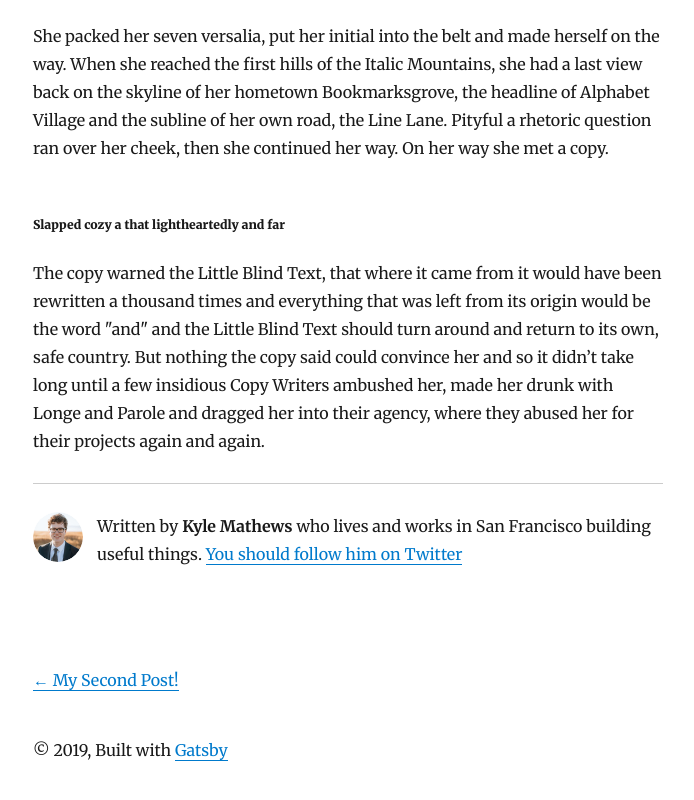
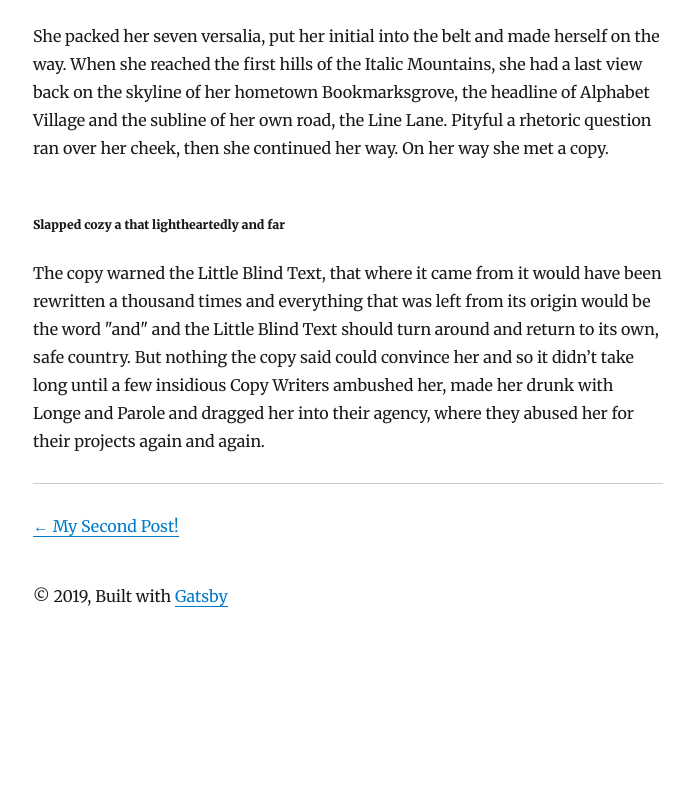
Before and after one commit to bokamix/bejamas-second, a Gatsby site: page /new-beginnings/ in a window 1280 px wide. Shown: the part 2794-3594 px from the top of the page, without its empty margins (292-986 px from the left). After the commit the page ends 3446 px from the top, so only its background shows below. Built offline with nearby package versions, Linux system fonts and the light colour scheme; Gatsby itself is replaced by a stand-in of ours; some packages are replaced by stand-ins of ours.

```diff
--- a/gatsby-config.js
+++ b/gatsby-config.js
@@ -7,9 +7,7 @@
     author: `Kyle Mathews`,
     description: `A starter blog demonstrating what Gatsby can do.`,
     siteUrl: `https://gatsby-starter-blog-demo.netlify.com/`,
-    social: {
-      twitter: `kylemathews`,
-    },
+
   },
   plugins: [
     {
--- a/src/components/bio.js
+++ /dev/null
@@ -1,68 +0,0 @@
-/**
- * Bio component that queries for data
- * with Gatsby's useStaticQuery component
- *
- * See: https://www.gatsbyjs.org/docs/use-static-query/
- */
-
-import React from "react"
-import { useStaticQuery, graphql } from "gatsby"
-import Image from "gatsby-image"
-
-import { rhythm } from "../utils/typography"
-
-const Bio = () => {
-  const data = useStaticQuery(graphql`
-    query BioQuery {
-      avatar: file(absolutePath: { regex: "/profile-pic.jpg/" }) {
-        childImageSharp {
-          fixed(width: 50, height: 50) {
-            ...GatsbyImageSharpFixed
-          }
-        }
-      }
-      site {
-        siteMetadata {
-          author
-          social {
-            twitter
-          }
-        }
-      }
-    }
-  `)
-
-  const { author, social } = data.site.siteMetadata
-  return (
-    <div
-      style={{
-        display: `flex`,
-        marginBottom: rhythm(2.5),
-      }}
-    >
-      <Image
-        fixed={data.avatar.childImageSharp.fixed}
-        alt={author}
-        style={{
-          marginRight: rhythm(1 / 2),
-          marginBottom: 0,
-          minWidth: 50,
-          borderRadius: `100%`,
-        }}
-        imgStyle={{
-          borderRadius: `50%`,
-        }}
-      />
-      <p>
-        Written by <strong>{author}</strong> who lives and works in San
-        Francisco building useful things.
-        {` `}
-        <a href={`https://twitter.com/${social.twitter}`}>
-          You should follow him on Twitter
-        </a>
-      </p>
-    </div>
-  )
-}
-
-export default Bio
--- a/src/templates/blog-post.js
+++ b/src/templates/blog-post.js
@@ -1,7 +1,7 @@
 import React from "react"
 import { Link, graphql } from "gatsby"
 
-import Bio from "../components/bio"
+
 import Layout from "../components/layout"
 import SEO from "../components/seo"
 import { rhythm, scale } from "../utils/typography"
@@ -45,7 +45,7 @@
             }}
           />
           <footer>
-            <Bio />
+
           </footer>
         </article>
 
```
Also changed, not shown: src/pages/index.js (+39 -17 lines).
